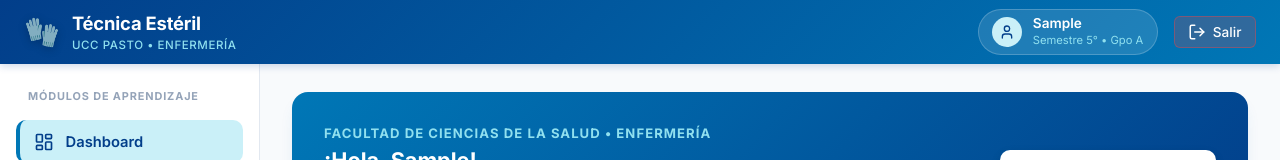
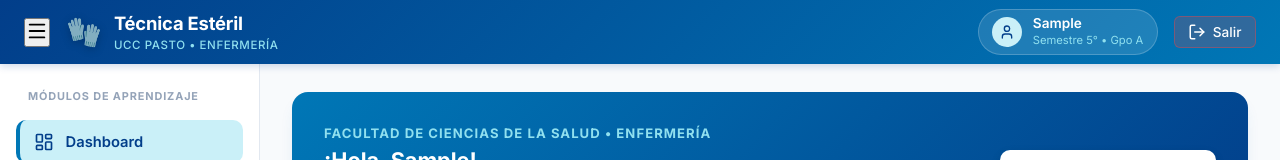
Before and after one commit to ricardoariasm762/Proyectos_Guantes, a React (Vite) app: page /login in a window 1280 px wide. Both pictures are taken after typing "Sample", "Sample123" into the empty fields and a click on the button "Ingresar al Simulador". Shown: the top 160 px of the page. Built offline with nearby package versions, Linux system fonts and the light colour scheme; no server answers.

Commit message:
feat(layout): implementar Navbar moderno con perfil de usuario y estado offline

```diff
--- a/src/components/layout/Navbar.tsx
+++ b/src/components/layout/Navbar.tsx
@@ -31,9 +31,10 @@ export const Navbar: React.FC<NavbarProps> = ({ sidebarOpen, setSidebarOpen }) =
         {estaAutenticado && (
           <button
             type="button"
-            className="mobile-toggle-btn"
+            className="navbar-toggle-btn"
             onClick={() => setSidebarOpen((prev) => !prev)}
             aria-label="Abrir o cerrar menú lateral"
+            title={sidebarOpen ? "Ocultar menú lateral" : "Mostrar menú lateral"}
           >
             {sidebarOpen ? <X size={22} /> : <Menu size={22} />}
           </button>
```
